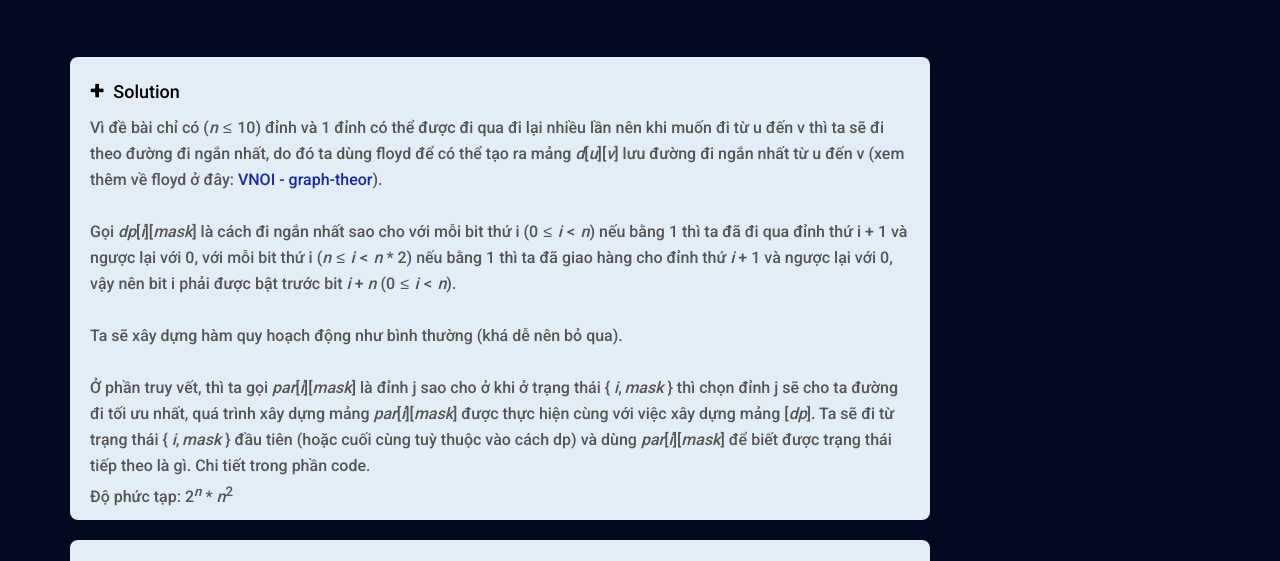
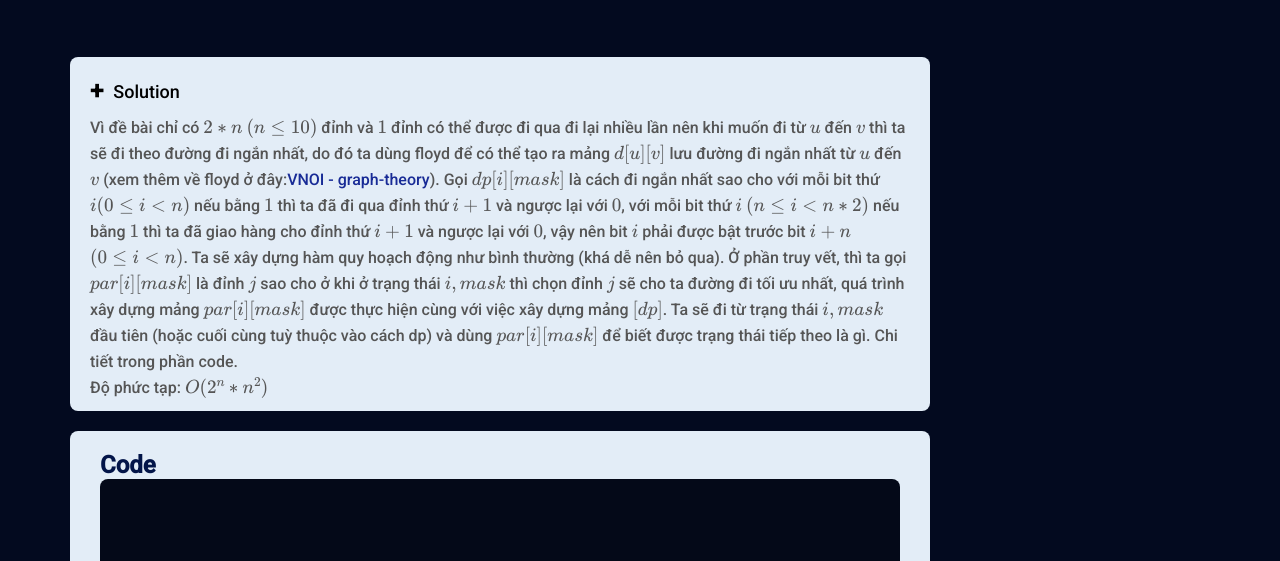
Before and after one commit to HHPKweb20092024/DPBITMASK, a plain HTML site: page TAXI.html in a window 1280 px wide. Shown: the part 387-948 px from the top of the page. Drawn offline with nearby package versions, Linux system fonts and the light colour scheme; a small style sheet from the web is missing.

Commit message:
Add files via upload

```diff
--- a/TAXI.html
+++ b/TAXI.html
@@ -62,24 +62,11 @@
                     <label for="first">Solution</label>
                     <div class="content">
                         <p>
-                            Vì đề bài chỉ có <span class="math display">(<em>n</em> ≤ 10)</span> đỉnh và 1 đỉnh có thể được đi qua đi lại nhiều lần nên khi muốn đi từ u đến v thì ta sẽ đi theo đường đi ngắn nhất, do đó ta dùng floyd để có thể tạo ra mảng
-                            <span class="math display"><em>d</em>[<em>u</em>][<em>v</em>]</span> lưu đường đi ngắn nhất từ u đến v (xem thêm về floyd ở đây: <a href="https://wiki.vnoi.info/algo/graph-theory/shortest-path">VNOI - graph-theor</a>).
-                            <p><br></p>
-                            <p>Gọi <span class="math display"><em>d</em><em>p</em>[<em>i</em>][<em>m</em><em>a</em><em>s</em><em>k</em>]</span> là cách đi ngắn nhất sao cho với mỗi bit thứ i <span class="math display">(0 ≤ <em>i</em> &lt; <em>n</em>)</span>                                nếu bằng 1 thì ta đã đi qua đỉnh thứ i + 1 và ngược lại với 0, với mỗi bit thứ i <span class="math display">(<em>n</em> ≤ <em>i</em> &lt; <em>n</em> * 2)</span> nếu bằng 1 thì ta đã giao hàng cho đỉnh thứ <span class="math display"><em>i</em> + 1</span>                                và ngược lại với 0, vậy nên bit i phải được bật trước bit <span class="math display"><em>i</em> + <em>n</em></span> <span class="math display">(0 ≤ <em>i</em> &lt; <em>n</em>)</span>. </p>
-                            <p><br></p>
-                            <p>
-                                Ta sẽ xây dựng hàm quy hoạch động như bình thường (khá dễ nên bỏ qua).
-                            </p>
-                            <p><br></p>
-                            <p>Ở phần truy vết, thì ta gọi <span class="math display"><em>p</em><em>a</em><em>r</em>[<em>i</em>][<em>m</em><em>a</em><em>s</em><em>k</em>]</span> là đỉnh j sao cho ở khi ở trạng thái {
-                                <span class="math display"><em>i</em>, <em>m</em><em>a</em><em>s</em><em>k</em></span> } thì chọn đỉnh j sẽ cho ta đường đi tối ưu nhất, quá trình xây dựng mảng <span class="math display"><em>p</em><em>a</em><em>r</em>[<em>i</em>][<em>m</em><em>a</em><em>s</em><em>k</em>]</span>                                được thực hiện cùng với việc xây dựng mảng
-                                <span class="math display">[<em>d</em><em>p</em>]</span>. Ta sẽ đi từ trạng thái {
-                                <span class="math display"><em>i</em>, <em>m</em><em>a</em><em>s</em><em>k</em></span> } đầu tiên (hoặc cuối cùng tuỳ thuộc vào cách dp) và dùng
-                                <span class="math display"><em>p</em><em>a</em><em>r</em>[<em>i</em>][<em>m</em><em>a</em><em>s</em><em>k</em>]</span> để biết được trạng thái tiếp theo là gì. Chi tiết trong phần code.
-
+                            Vì đề bài chỉ có \(2 * n\) \((n \le 10) \) đỉnh và \(1\) đỉnh có thể được đi qua đi lại nhiều lần nên khi muốn đi từ \(u\) đến \(v\) thì ta sẽ đi theo đường đi ngắn nhất, do đó ta dùng floyd để có thể tạo ra mảng \(d[u][v]\) lưu đường đi ngắn nhất từ \(u\) đến \(v\)
+                            (xem thêm về floyd ở đây:<a href="https://wiki.vnoi.info/algo/graph-theory/shortest-path">VNOI - graph-theory</a>). Gọi \(dp[i][mask]\) là cách đi ngắn nhất sao cho với mỗi bit thứ \(i (0 \le i < n) \) nếu bằng \(1\) thì ta đã đi qua đỉnh thứ \(i + 1\) và ngược lại với \(0\), với mỗi bit thứ \(i\) \((n \le i < n * 2)\) nếu bằng \(1\) thì ta đã giao hàng cho đỉnh thứ \(i + 1\) và ngược lại với \(0\), vậy nên bit \(i\) phải được bật trước bit \(i + n\) \( (0 \le i < n) \). Ta sẽ xây dựng hàm quy hoạch động như bình thường (khá dễ nên bỏ qua). Ở phần truy vết, thì ta gọi \(par[i][mask]\) là đỉnh \(j\) sao cho ở khi ở trạng thái \({i, mask}\) thì chọn đỉnh \(j\) sẽ cho ta đường đi tối ưu nhất, quá trình xây dựng mảng \(par[i][mask]\) được thực hiện cùng với việc xây dựng mảng \([dp]\). Ta sẽ đi từ trạng thái \({i, mask}\) đầu tiên (hoặc cuối cùng tuỳ thuộc vào cách dp) và dùng \(par[i][mask]\) để biết được trạng thái tiếp theo là gì. Chi tiết trong phần code.
 
                         </p>
-                            <p>Độ phức tạp: <span class="math display">2<sup><em>n</em></sup> * <em>n</em><sup>2</sup></span></p>
+                            <p>Độ phức tạp:  \(O(2^n * n^2)\)</p>
                     </div>
             </ul>
             </li>
@@ -89,8 +76,7 @@
                     <h1>Code</h1>
                 </section>
                 <pre><code class="language-javascript">
-                    #include<bits/stdc++.h>
-
+#include&lt;bits/stdc++.h&gt;
 #define MASK(i) (1 << (i))
 #define BIT(x, i) (((x) >> (i)) & 1)
 #define fi first
@@ -254,7 +240,6 @@
     inp();
     solve();
 }
-
                     </code></pre>
             </section>
 
```
Lines whose indentation alone changed are shown as unchanged.
